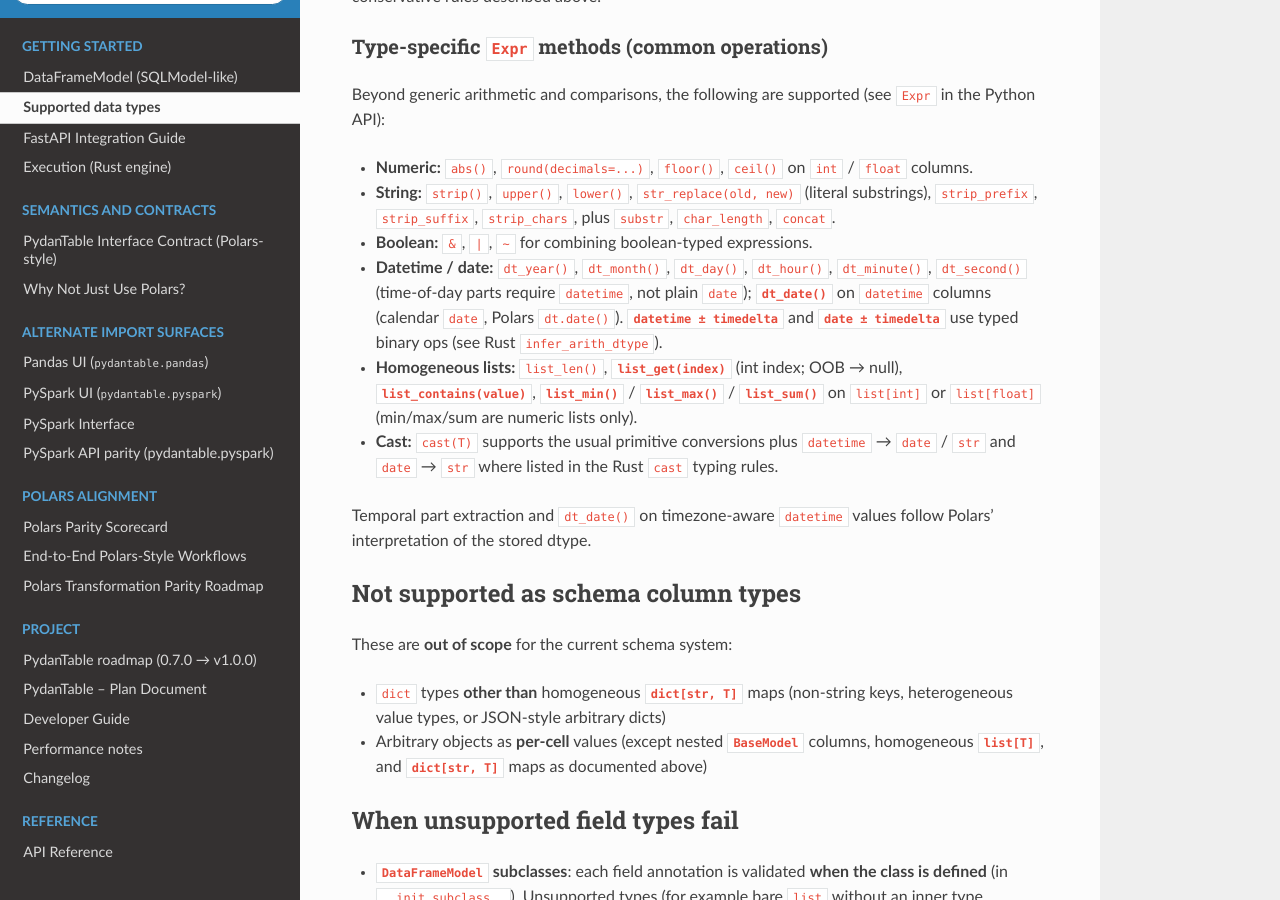
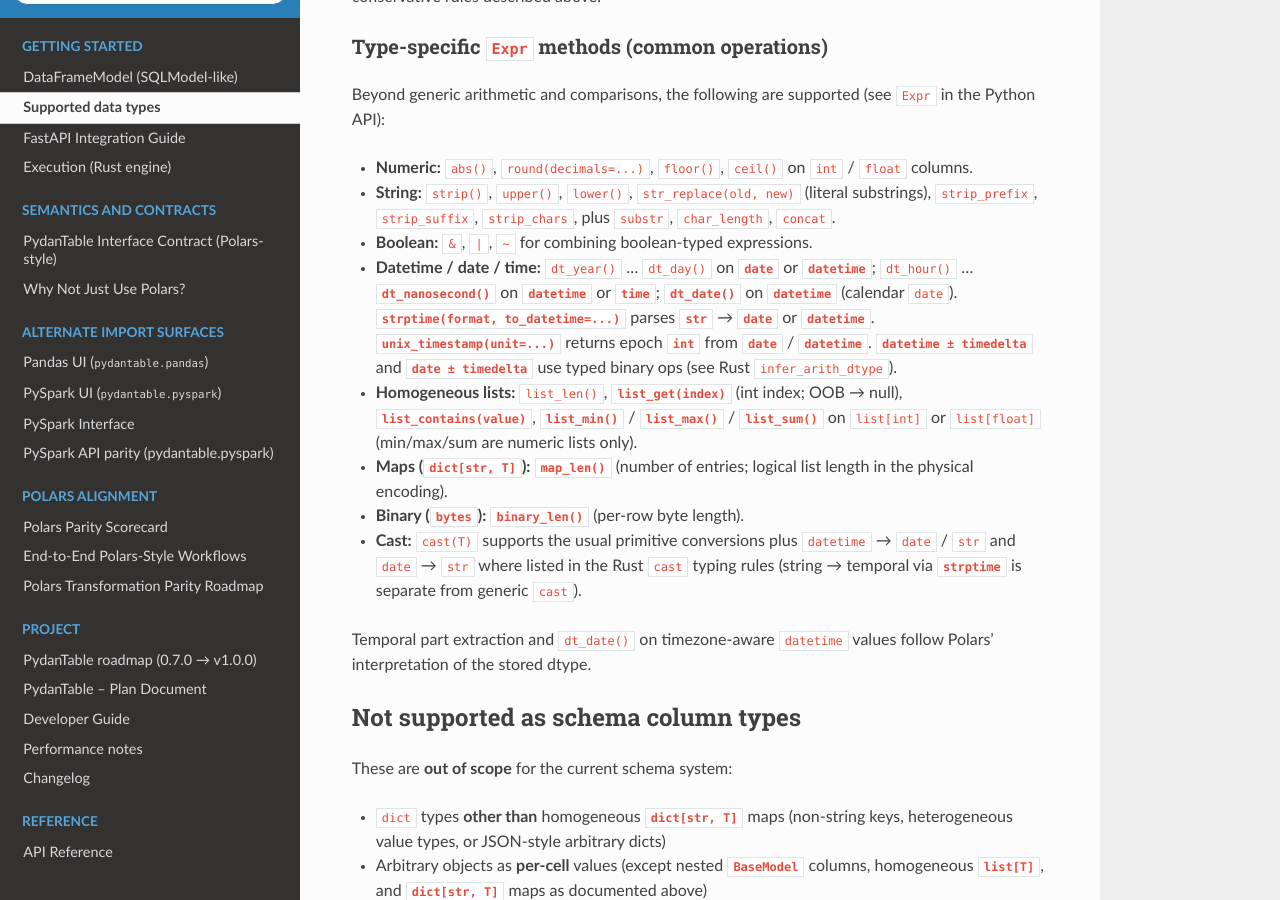
Before and after one commit to eddiethedean/pydantable, a Sphinx documentation site: the page built from docs/SUPPORTED_TYPES.md, in a window 1280 px wide and 900 px high, scrolled down 3183 px. Built offline with Sphinx 7.4.7 and the Read the Docs theme 3.1.0, drawn with Linux system fonts in a browser that asks for light colours; the version number is read from the project's files by our own code.

Commit message:
Docs: align README and manual with 0.7.0 expression surface
- README: 0.7.0 Expr highlights, make check-full / rust-test dev notes
- index, EXECUTION, SUPPORTED_TYPES, PYSPARK_INTERFACE, DEVELOPER: dtypes,
  globals/windows/temporal/map/binary, rust-test env for cargo tests
- test_new_scalar_dtypes module docstring (0.6.0+)

```diff
--- a/docs/SUPPORTED_TYPES.md
+++ b/docs/SUPPORTED_TYPES.md
@@ -131,9 +131,11 @@ Beyond generic arithmetic and comparisons, the following are supported (see
 - **Numeric:** `abs()`, `round(decimals=...)`, `floor()`, `ceil()` on `int` / `float` columns.
 - **String:** `strip()`, `upper()`, `lower()`, `str_replace(old, new)` (literal substrings), `strip_prefix`, `strip_suffix`, `strip_chars`, plus `substr`, `char_length`, `concat`.
 - **Boolean:** `&`, `|`, `~` for combining boolean-typed expressions.
-- **Datetime / date:** `dt_year()`, `dt_month()`, `dt_day()`, `dt_hour()`, `dt_minute()`, `dt_second()` (time-of-day parts require `datetime`, not plain `date`); **`dt_date()`** on `datetime` columns (calendar `date`, Polars `dt.date()`). **`datetime ± timedelta`** and **`date ± timedelta`** use typed binary ops (see Rust `infer_arith_dtype`).
+- **Datetime / date / time:** `dt_year()` … `dt_day()` on **`date`** or **`datetime`**; `dt_hour()` … **`dt_nanosecond()`** on **`datetime`** or **`time`**; **`dt_date()`** on **`datetime`** (calendar `date`). **`strptime(format, to_datetime=...)`** parses **`str`** → **`date`** or **`datetime`**. **`unix_timestamp(unit=...)`** returns epoch **`int`** from **`date`** / **`datetime`**. **`datetime ± timedelta`** and **`date ± timedelta`** use typed binary ops (see Rust `infer_arith_dtype`).
 - **Homogeneous lists:** `list_len()`, **`list_get(index)`** (int index; OOB → null), **`list_contains(value)`**, **`list_min()`** / **`list_max()`** / **`list_sum()`** on `list[int]` or `list[float]` (min/max/sum are numeric lists only).
-- **Cast:** `cast(T)` supports the usual primitive conversions plus `datetime` → `date` / `str` and `date` → `str` where listed in the Rust `cast` typing rules.
+- **Maps (`dict[str, T]`):** **`map_len()`** (number of entries; logical list length in the physical encoding).
+- **Binary (`bytes`):** **`binary_len()`** (per-row byte length).
+- **Cast:** `cast(T)` supports the usual primitive conversions plus `datetime` → `date` / `str` and `date` → `str` where listed in the Rust `cast` typing rules (string → temporal via **`strptime`** is separate from generic `cast`).
 
 Temporal part extraction and `dt_date()` on timezone-aware `datetime` values follow Polars’ interpretation of the stored dtype.
 
```
Also changed, not shown: README.md (+5 -3 lines), docs/DEVELOPER.md (+1 -1 lines), docs/EXECUTION.md (+6 -0 lines), docs/PYSPARK_INTERFACE.md (+4 -2 lines), docs/index.md (+3 -1 lines), 1 other file.
